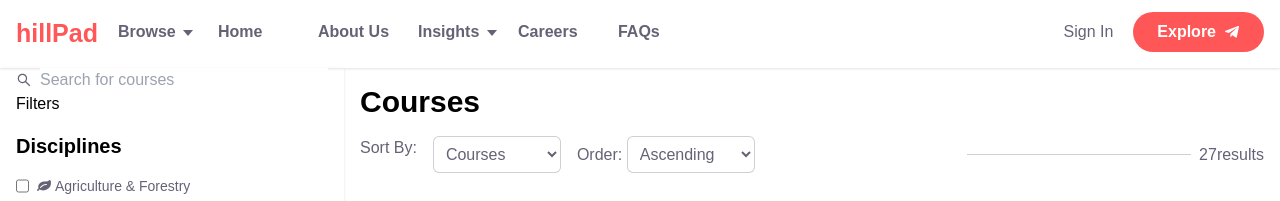
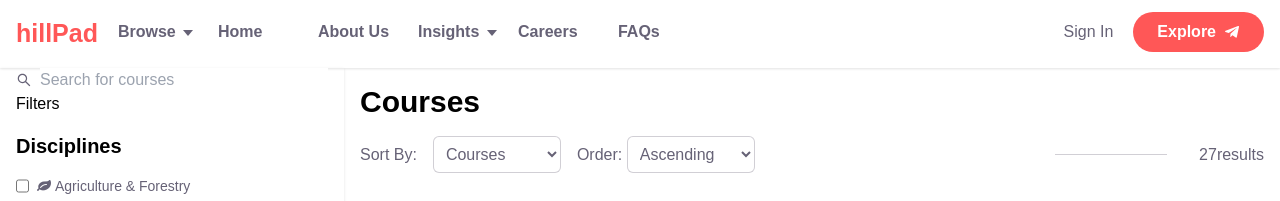
Before and after one commit to Haywhyoh/Hillpad, a React (Vite) app in the folder Hillpad/: page /courses in a window 1280 px wide. Shown: the top 201 px of the page. Built offline with nearby package versions, Linux system fonts and the light colour scheme.

Commit message:
thurdays's final commit

```diff
--- a/Hillpad/src/pages/courses.jsx
+++ b/Hillpad/src/pages/courses.jsx
@@ -25,7 +25,7 @@ export default function Courses() {
                 <h1 className="text-3xl font-semibold">Courses</h1>
                 <div className="">
                     <div className="flex gap-x-2 justify-between md:gap-x-10 items-center text-light_black">
-                        <div className="flex justify-between gap-x-4 my-4">
+                        <div className="flex justify-between gap-x-4 my-4 items-center">
                             <span >Sort By: </span>
                             <select className="focus:outline-none p-2 rounded-md bg-white border border-light_black border-opacity-30 w-20 xs:w-32">
                                 <option>Courses</option>
@@ -43,8 +43,8 @@ export default function Courses() {
 
 
                         </div>
-                        <div className="text-md text-light_black hidden md:flex gap-2 items-center">
-                            <hr className=" opacity-30 w-56 "></hr>
+                        <div className="text-md text-light_black hidden md:flex gap-x-8 items-center">
+                            <hr className=" opacity-30 w-28 "></hr>
                             <div>
                                 <span>27</span>
                                 <span>results</span>
```
